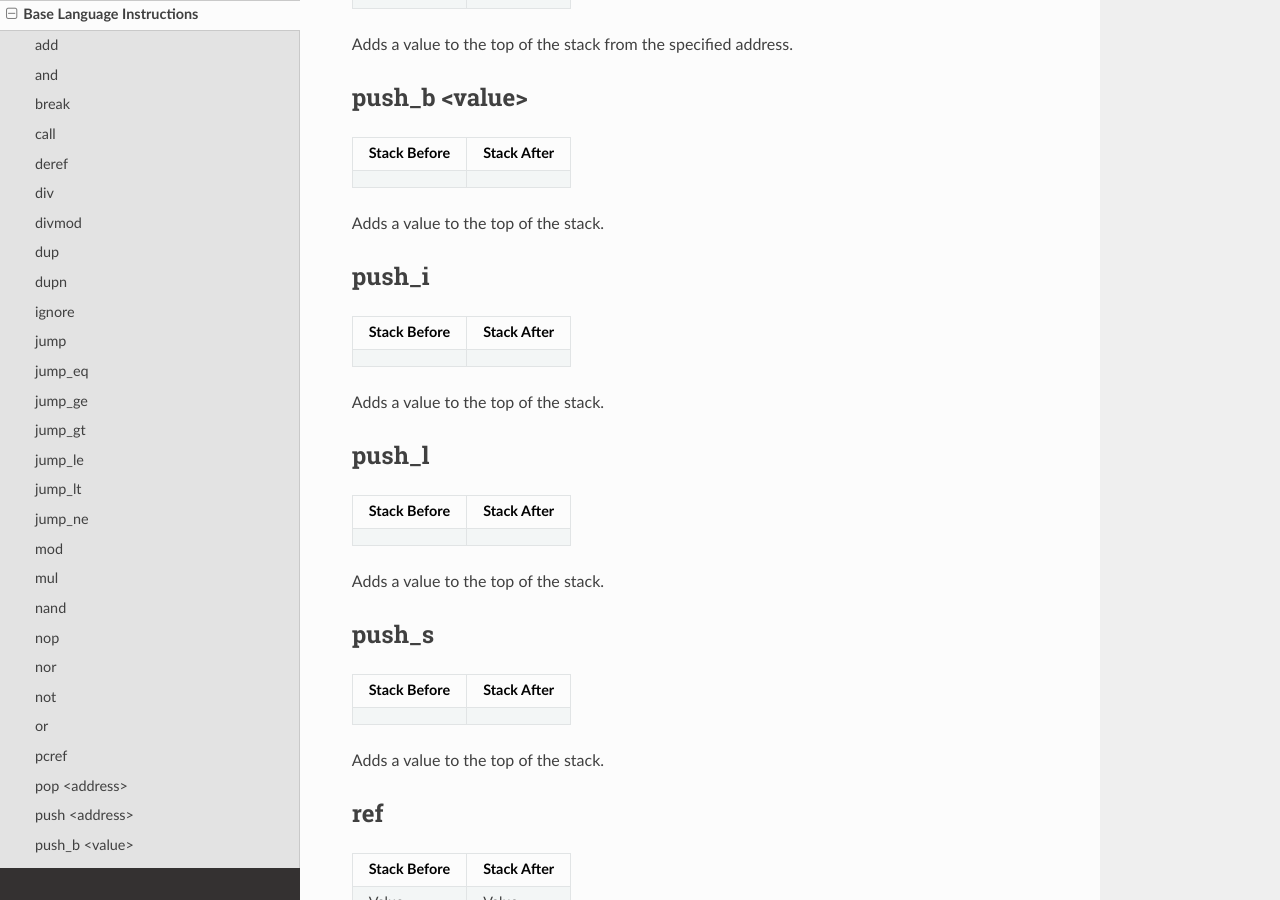
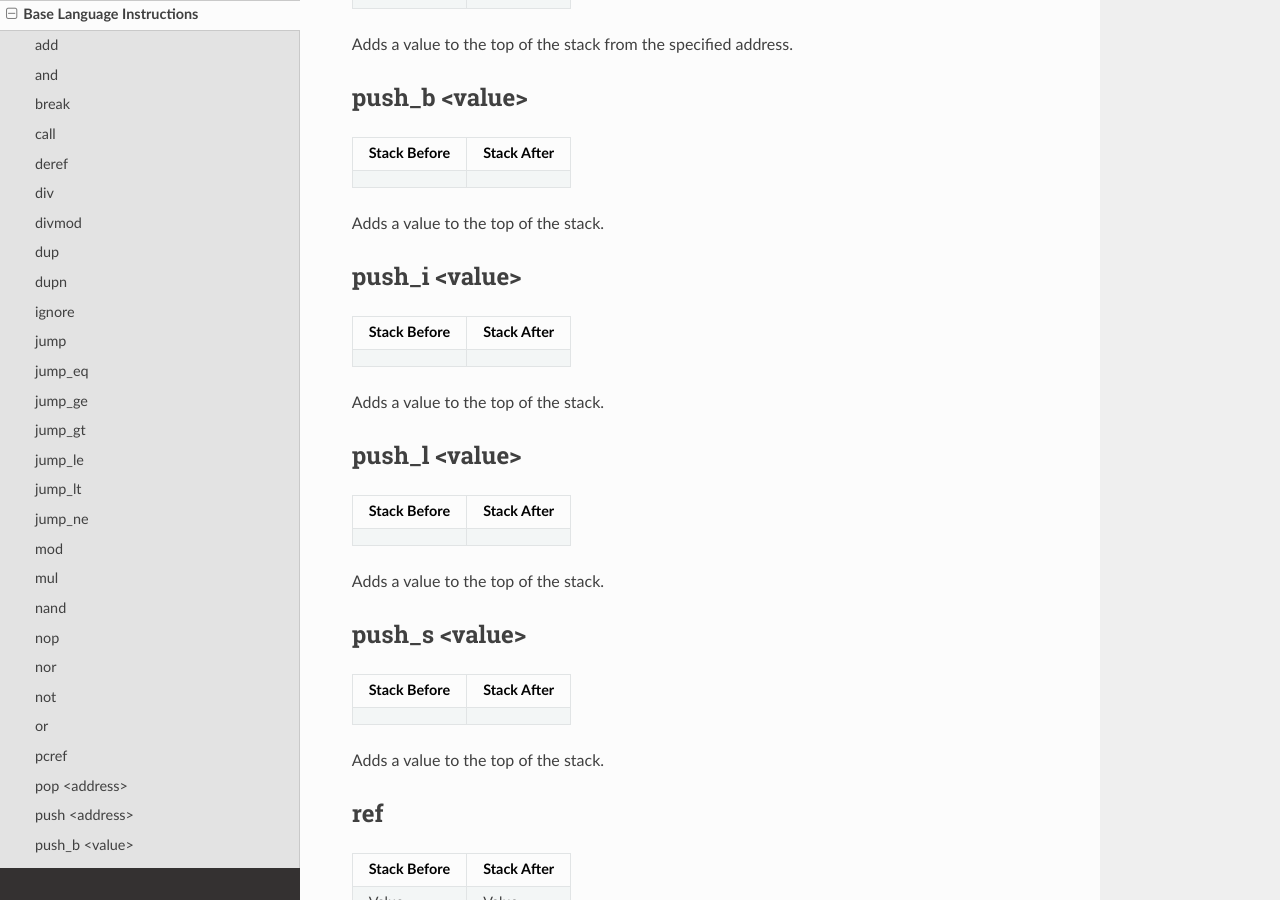
Before and after one commit to zenith-lang/documentation, a Sphinx documentation site: the page built from source/base-instructions.rst, in a window 1280 px wide and 900 px high, scrolled down 5841 px. Built offline with Sphinx 7.4.7 and the Read the Docs theme 2.0.0, drawn with Linux system fonts in a browser that asks for light colours; some of the changed lines change nothing that is shown.

Commit message:
Fixed literal push instructions

```diff
--- a/source/base-instructions.rst
+++ b/source/base-instructions.rst
@@ -328,7 +328,7 @@ Stack Before Stack After
 
 Adds a value to the top of the stack.
 
-push_i
+push_i <value>
 ^^^^^^
 
 ============ ===========
@@ -339,7 +339,7 @@ Stack Before Stack After
 
 Adds a value to the top of the stack.
 
-push_l
+push_l <value>
 ^^^^^^
 
 ============ ===========
@@ -350,7 +350,7 @@ Stack Before Stack After
 
 Adds a value to the top of the stack.
 
-push_s
+push_s <value>
 ^^^^^^
 
 ============ ===========
```
